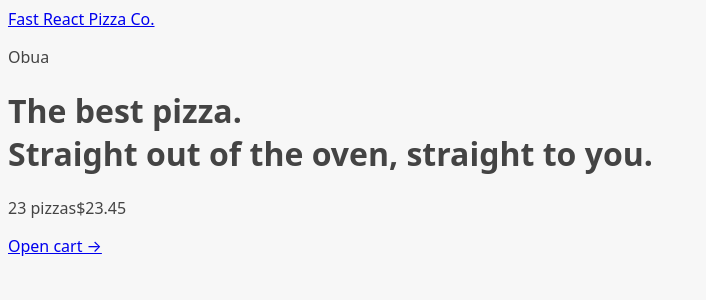
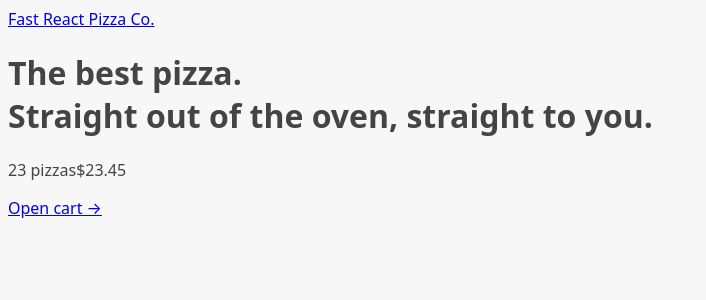
Before and after one commit to dd-obua/fast-react-pizza, a React (Vite) app: page / in a window 1280 px wide. Shown: the top 300 px of the page, without its empty margins (0-706 px from the left). Built offline with nearby package versions, Linux system fonts and the light colour scheme.

Commit message:
Refactor main into seperate component

```diff
--- a/src/ui/AppLayout.jsx
+++ b/src/ui/AppLayout.jsx
@@ -1,15 +1,16 @@
 import Header from './Header';
 import CartOverview from '../features/cart/CartOverview';
 import { Outlet } from 'react-router-dom';
+import Main from './Main';
 
 function AppLayout() {
   return (
     <div>
       <Header />
 
-      <main>
+      <Main>
         <Outlet />
-      </main>
+      </Main>
 
       <CartOverview />
     </div>
--- a/src/ui/Header.jsx
+++ b/src/ui/Header.jsx
@@ -4,8 +4,6 @@ function Header() {
   return (
     <header>
       <Link to="/">Fast React Pizza Co.</Link>
-
-      <p>Obua</p>
     </header>
   );
 }
--- /dev/null
+++ b/src/ui/Main.jsx
@@ -0,0 +1,11 @@
+import PropTypes from 'prop-types';
+
+function Main({ children }) {
+  return <div>{children}</div>;
+}
+
+export default Main;
+
+Main.propTypes = {
+  children: PropTypes.node,
+};
```
